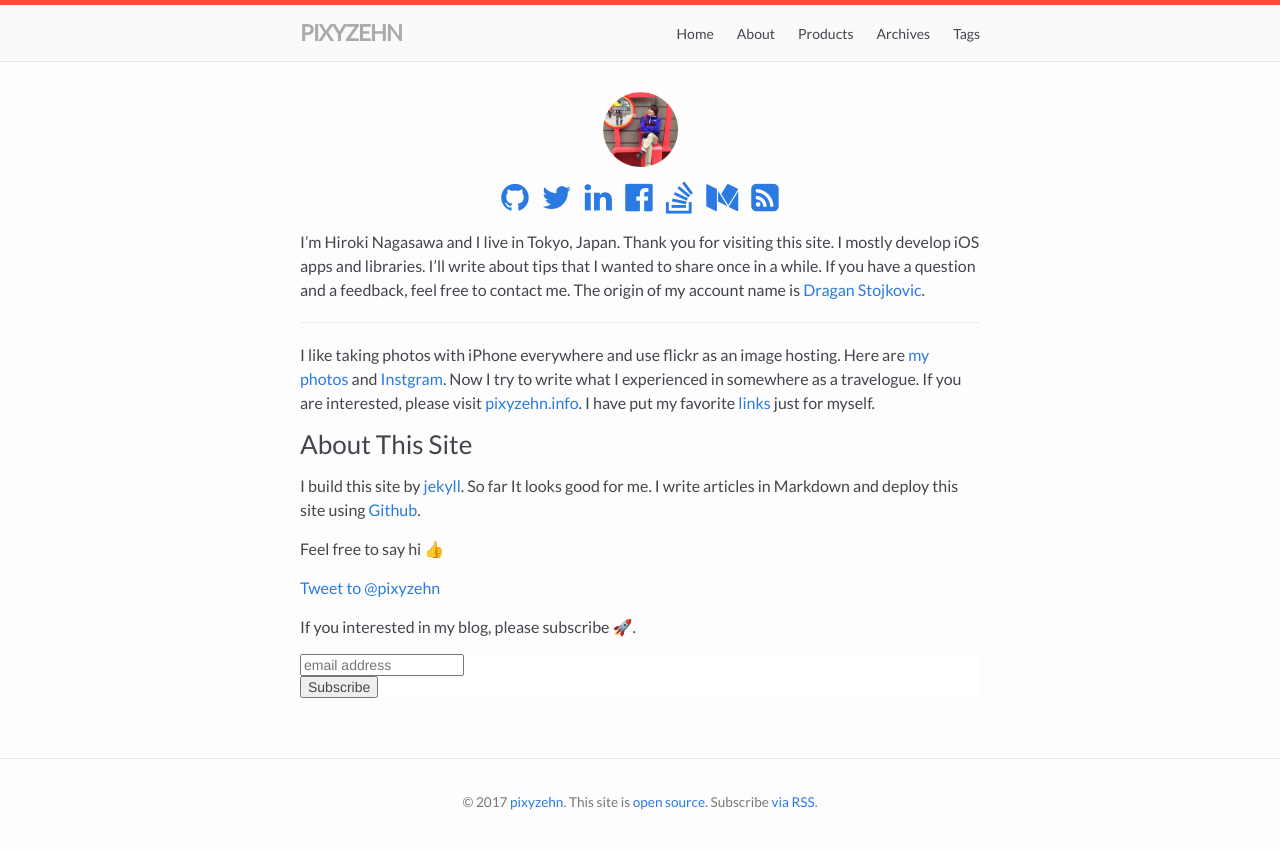
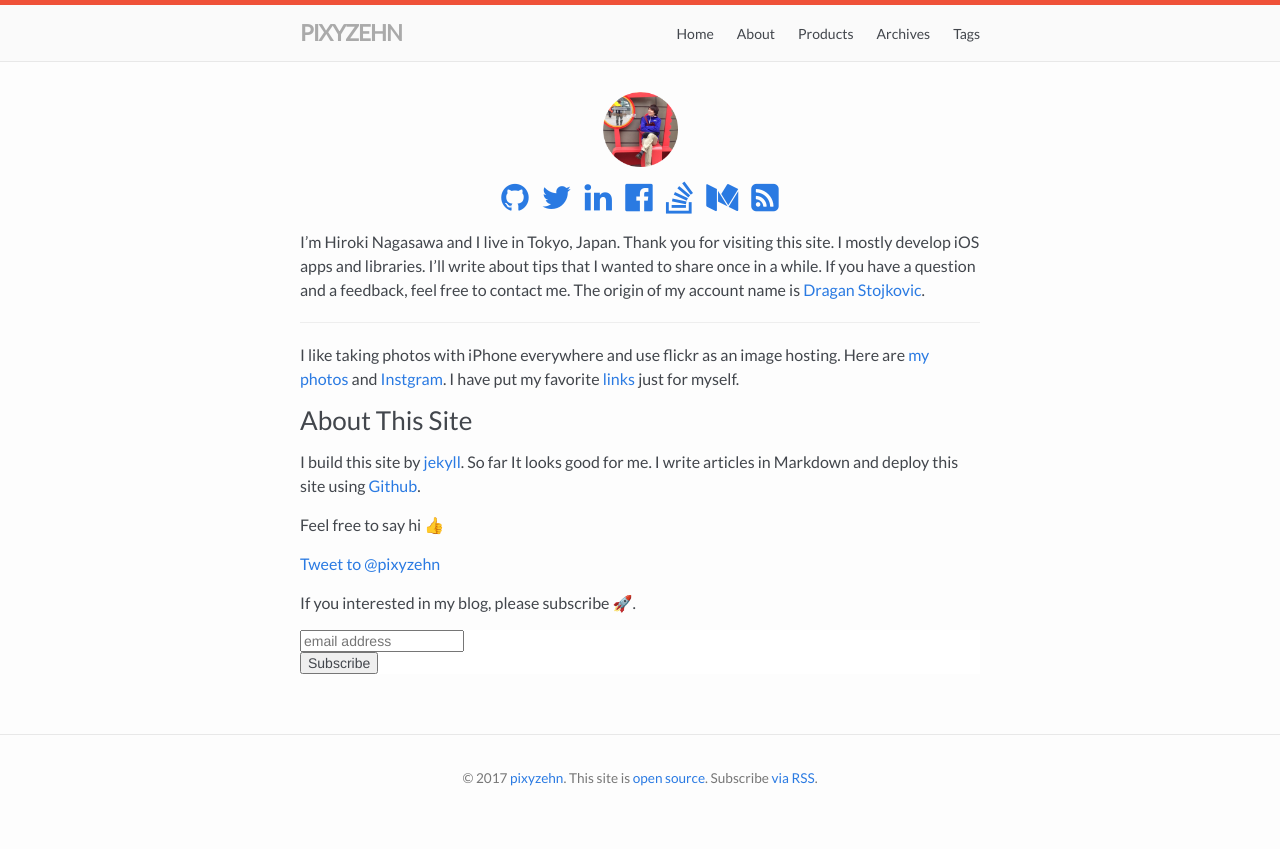
Before and after one commit to pixyzehn/pixyzehn.com, a Jekyll site: the page built from pages/about.md, in a window 1280 px wide. Shown: the top 849 px of the page. Built offline with Jekyll 4.4.1, drawn with Linux system fonts in a browser that asks for light colours; emoji names are drawn with the system emoji font; comment, search, counter and statistics services are not loaded.

Commit message:
Update about.md

```diff
--- a/pages/about.md
+++ b/pages/about.md
@@ -13,7 +13,7 @@ If you have a question and a feedback, feel free to contact me. The origin of my
 
 <hr>
 
-I like taking photos with iPhone everywhere and use flickr as an image hosting. Here are [my photos](https://www.flickr.com/photos/pixyzehn/albums){:target="_blank"} and [Instgram](https://www.instagram.com/pixyzehn/){:target="_blank"}. Now I try to write what I experienced in somewhere as a travelogue. If you are interested, please visit [pixyzehn.info](http://pixyzehn.info/){:target="_blank"}. I have put my favorite [links](../links){:target="_blank"} just for myself.
+I like taking photos with iPhone everywhere and use flickr as an image hosting. Here are [my photos](https://www.flickr.com/photos/pixyzehn/albums){:target="_blank"} and [Instgram](https://www.instagram.com/pixyzehn/){:target="_blank"}. I have put my favorite [links](../links){:target="_blank"} just for myself.
 
 ### About This Site
 
```
